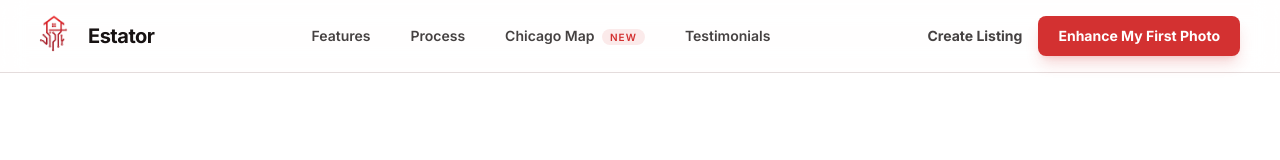
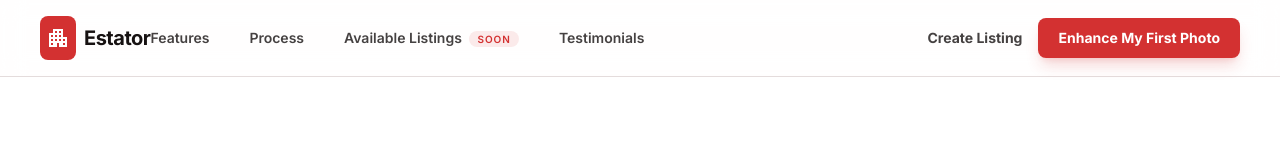
Before and after one commit to ArnieDaDonut/Hack-Canada, a React (Create React App) app in the folder RealEstate/: page / in a window 1280 px wide. Shown: the top 160 px of the page. Built offline with nearby package versions, Linux system fonts and the light colour scheme.

Commit message:
Subtitle Changes

```diff
--- a/RealEstate/src/App.js
+++ b/RealEstate/src/App.js
@@ -160,7 +160,7 @@ function App() {
   };
 
   useEffect(() => {
-    if (view === 'chicago-map') {
+    if (view === 'available-listings') {
       loadChicagoListings();
     }
     // eslint-disable-next-line react-hooks/exhaustive-deps
@@ -461,26 +461,26 @@ function App() {
 
       <header className="sticky top-0 z-50 w-full border-b border-neutral-warm bg-white/90 backdrop-blur-md">
         <div className="mx-auto flex max-w-[1920px] items-center justify-between px-6 py-4 lg:px-10">
-          <div className="flex items-center gap-3 group cursor-pointer" onClick={(e) => handleNavClick(e, 'top')}>
-            <div className="h-10 w-10 flex items-center justify-center -ml-1 overflow-visible">
-              <img src={`${process.env.PUBLIC_URL}/logo.png`} alt="Estator Logo" className="w-[180%] max-w-none transform scale-150" />
+          <div className="flex items-center gap-2 group cursor-pointer" onClick={(e) => handleNavClick(e, 'top')}>
+            <div className="bg-primary p-1.5 rounded-lg text-white">
+              <span className="material-symbols-outlined block text-2xl">apartment</span>
             </div>
-            <h2 className="text-text-main text-xl font-bold tracking-tight z-10">Estator</h2>
+            <h2 className="text-text-main text-xl font-bold tracking-tight">Estator</h2>
           </div>
           <nav className="hidden md:flex items-center gap-10">
             <a className="text-text-main/80 text-sm font-semibold hover:text-primary transition-colors" href="#features" onClick={(e) => handleNavClick(e, 'features')}>Features</a>
             <a className="text-text-main/80 text-sm font-semibold hover:text-primary transition-colors" href="#process" onClick={(e) => handleNavClick(e, 'process')}>Process</a>
-            <button className={`text-text-main/80 text-sm font-semibold hover:text-primary transition-colors ${view === 'chicago-map' ? 'text-primary' : ''}`} onClick={() => setView('chicago-map')}>Chicago Map <span className="text-[10px] bg-primary/10 text-primary px-2 py-0.5 rounded-full ml-1 uppercase tracking-widest">New</span></button>
+            <button className={`text-text-main/80 text-sm font-semibold hover:text-primary transition-colors ${view === 'available-listings' ? 'text-primary' : ''}`} onClick={() => setView('available-listings')}>Available Listings <span className="text-[10px] bg-primary/10 text-primary px-2 py-0.5 rounded-full ml-1 uppercase tracking-widest">Soon</span></button>
             <a className="text-text-main/80 text-sm font-semibold hover:text-primary transition-colors" href="#testimonials" onClick={(e) => handleNavClick(e, 'testimonials')}>Testimonials</a>
           </nav>
-          <div className="flex items-center gap-4">
+
+          <div className="flex-1 flex items-center justify-end gap-4">
             <button
               onClick={startListing}
               className="text-text-main/80 text-sm font-bold hover:text-primary transition-colors hidden sm:block"
             >
               Create Listing
             </button>
-
             <label className="bg-primary hover:bg-primary/90 text-white px-5 py-2.5 rounded-lg text-sm font-bold shadow-lg shadow-primary/20 transition-all active:scale-95 cursor-pointer inline-flex">
               Enhance My First Photo
               <input type="file" className="hidden" accept="image/*" onChange={handleImageUpload} disabled={showConfig} />
@@ -490,7 +490,7 @@ function App() {
       </header>
 
       <main>
-        {view === 'chicago-map' && (
+        {view === 'available-listings' && (
           <div className="h-[calc(100vh-80px)] w-full flex relative overflow-hidden bg-neutral-soft">
             <div className="flex-1 h-full z-0 relative">
               {loadingMap && (
@@ -1540,9 +1540,9 @@ function App() {
           <div className="pt-8 border-t border-white/10 flex flex-col md:flex-row justify-between items-center gap-4 text-xs text-white/30">
             <p>© 2024 Estator AI. All rights reserved.</p>
             <div className="flex gap-8">
-                <a href="/" className="hover:text-white">Terms of Service</a>
-                <a href="/" className="hover:text-white">Cookie Policy</a>
-                <a href="/" className="hover:text-white">Security</a>
+              <a href="/" className="hover:text-white">Terms of Service</a>
+              <a href="/" className="hover:text-white">Cookie Policy</a>
+              <a href="/" className="hover:text-white">Security</a>
             </div>
           </div>
         </div>
```
